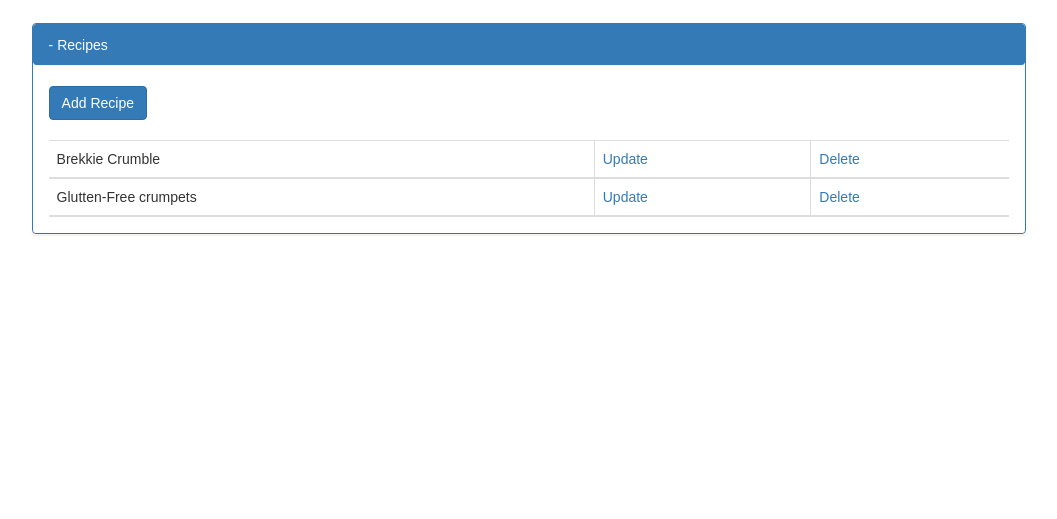
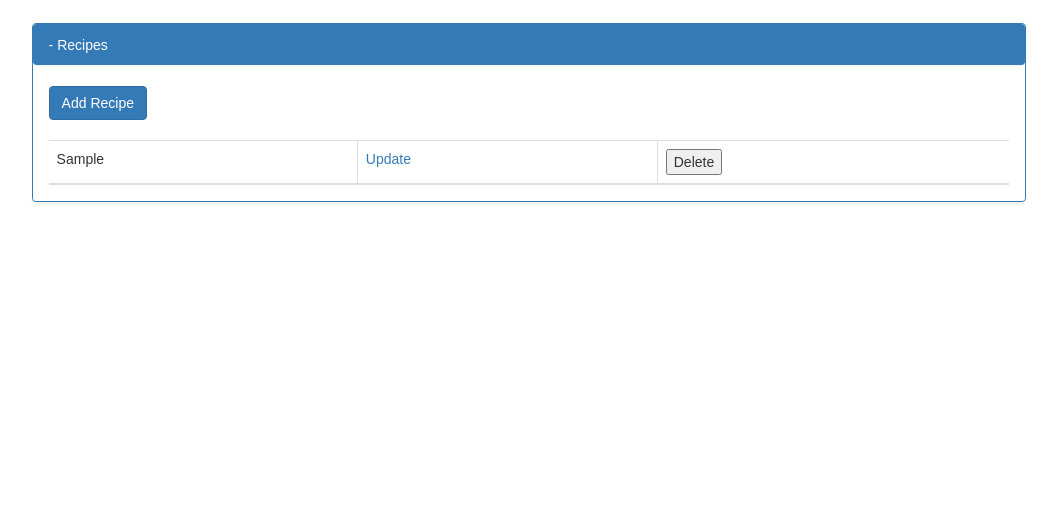
Before and after one commit to mwaz/yummy-recipies, a Flask app: template app/templates/recipes.html in a window 1280 px wide. Shown: the part 52-571 px from the top of the page, without its empty margins (111-1168 px from the left). Run offline with Flask 2, Linux system fonts and the light colour scheme; the visitor is signed in with stand-in values (Sample User, id 1); the template is opened without the code that fills it: most values are stand-ins (such as "Sample title", 1, 10 or a date in 2020); some libraries are stand-ins or nearby versions.

Commit message:
[FEATURE] add hidden input types to obtain the recipe names from the user session data

```diff
--- a/app/templates/recipes.html
+++ b/app/templates/recipes.html
@@ -43,25 +43,136 @@
             <div class="panel panel-group">
                 <div class="panel panel-primary">
 
+
                      <div class="panel panel-heading"> {{message}}  - Recipes </div>
+
+
+                     {% if msg %}
+                    <center> <div class="alert alert-danger">  {{ msg }}</div></center>
+                    {% endif %}
+
+                    {% if success %}
+                    <center> <div class="alert alert-success">  {{ success }}</div></center>
+                    {% endif %}
 
                     <!--The recipes panel heading will take the name of the selected recipe category by the user -->
                     <div class="panel panel-body">
-                    <button type="button" class="btn btn-primary ">Add Recipe</button> <br>
+
+
                         <!-- Beginning of Table -->
+                        <!-- Modal -->
+                        <a href="#modalForm" role="button" data-toggle="modal" class="btn btn-primary data">  Add Recipe </a>
+                        <br>
+
+                        <div class="modal fade" id="modalForm" tabindex="-1" role="dialog" aria-labelledby="modal_label" aria-hidden="true">
+                            <div class="modal-dialog">
+                                <!-- Content of modal-->
+                                <div class="modal-content">
+                                    <!-- Modal Header -->
+                                    <div class="modal-header">
+                                        <button type="button" class="close"
+                                        data-dismiss="modal">
+                                        <span aria-hidden="true">&times;</span>
+                                        <span class="sr-only">Close</span>
+                                    </button>
+                                    <h4 class="modal-title" id="modal_label">
+                                        Add a recipe to the category
+                                    </h4>
+                                </div>
+
+                                <!-- Modal Body -->
+                                <div class="modal-body">
+
+                                    <form role="form" action="/recipe_register" method="POST">
+
+                                        <div class="form-group">
+                                            <center><label for="recipe_name">Recipe Name </label></center>
+                                            <input type="text" class="form-control"
+                                            id="recipe_name" placeholder="recipe name" name="recipe_name"/>
+
+                                            <input type="hidden" class="form-control" value="{{ message }}"
+                                            placeholder="recipe name" name="category_name"/>
+
+                                        </div>
+
+                                        <!-- Modal Footer -->
+                                        <div class="modal-footer">
+                                            <button type="button" class="btn btn-default"
+                                            data-dismiss="modal">
+                                            Close
+                                        </button>
+                                        <button type="submit" class="btn btn-default">Create Recipe
+                                        </button>
+                                    </div>
+                                </form>
+                            </div>
+                        </div>
+                    </div>
+                </div>
+
                 <table class="table table-bordered">
                     <thead>
                     <tr> <br> </tr>
+                    {% for recipe in data %}
                         <tr>
-                            <td>Brekkie Crumble</td>
-                            <td> <a href="#"> Update </a> </td>
-                            <td><a href="#"> Delete </a> </td>
+                            <td>{{ recipe }}</td>
+
+                            <td> <a href="#modalForm3" data-toggle="modal"> Update </a>
+                        <div class="modal fade" id="modalForm3" tabindex="-1" role="dialog" aria-labelledby="modal_label" aria-hidden="true">
+                            <div class="modal-dialog">
+                                <!-- Content of modal-->
+                                <div class="modal-content">
+                                    <!-- Modal Header -->
+                                    <div class="modal-header">
+                                        <button type="button" class="close"
+                                        data-dismiss="modal">
+                                        <span aria-hidden="true">&times;</span>
+                                        <span class="sr-only">Close</span>
+                                    </button>
+                                    <h4 class="modal-title" >
+                                        Update Recipe
+                                    </h4>
+                                </div>
+
+                                <!-- Modal Body -->
+                                <div class="modal-body">
+
+                                    <form role="form" action="#" method="POST">
+
+                                        <div class="form-group">
+                                            <center><label for="recipe_name">Recipe Name </label></center>
+                                            <input type="text" class="form-control"
+                                             placeholder="recipe Name" name="recipe_name"/>
+                                        </div>
+
+                                        <!-- Modal Footer -->
+                                        <div class="modal-footer">
+                                            <button type="button" class="btn btn-default"
+                                            data-dismiss="modal">
+                                            Close
+                                        </button>
+                                        <button type="submit" class="btn btn-primary">Edit Recipe
+                                        </button>
+                                    </div>
+                                </form>
+                            </div>
+                        </div>
+                    </div>
+                </div>
+
+ </td>
+                            <td>
+                                <form action="/recipe_delete" method="POST">
+
+                                <input type="hidden" class="form-control" value="{{ recipe }}"
+                                            placeholder="recipe name" name="recipe_name"/>
+                                    <input type="hidden" class="form-control" value="{{ message }}"
+                                            placeholder="recipe name" name="categor_name"/>
+                                    <button type="submit" role="button"> Delete </button>
+                              </form>
+                            </td>
                         </tr>
-                        <tr>
-                            <td> Glutten-Free crumpets</td>
-                            <td><a href="#"> Update</a> </td>
-                            <td> <a href="#"> Delete </a> </td>
-                        </tr>
+                    {% endfor %}
                  </thead>
                 </table>
                 <!-- End of the Recipes Table -->
```
Lines whose indentation alone changed are shown as unchanged.
